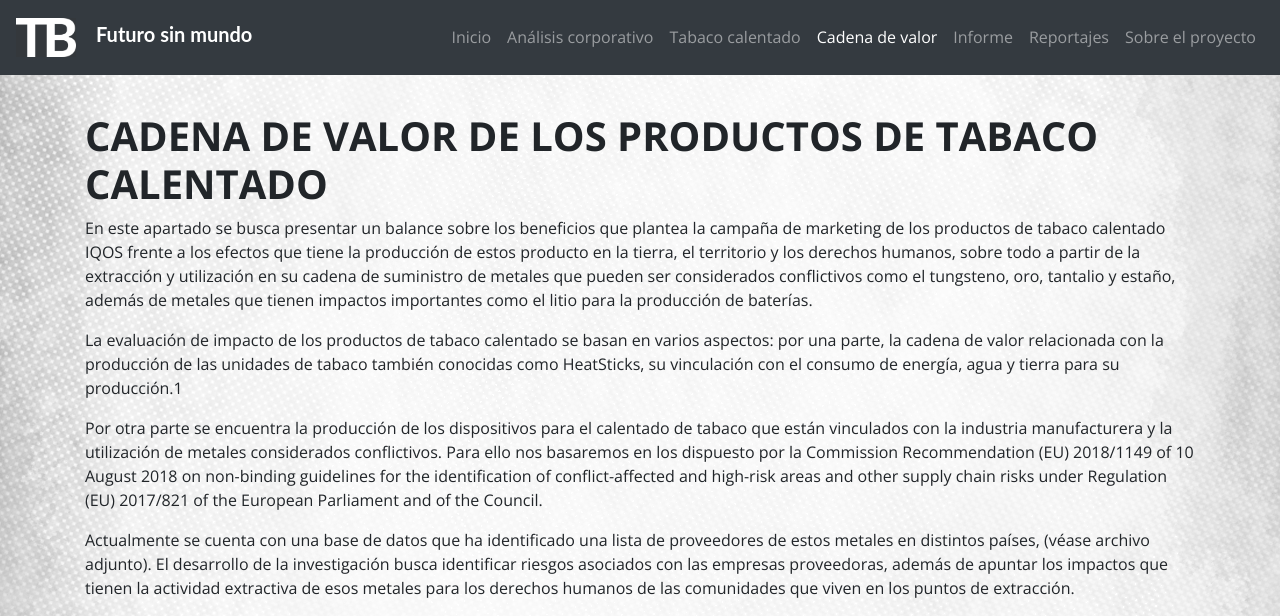
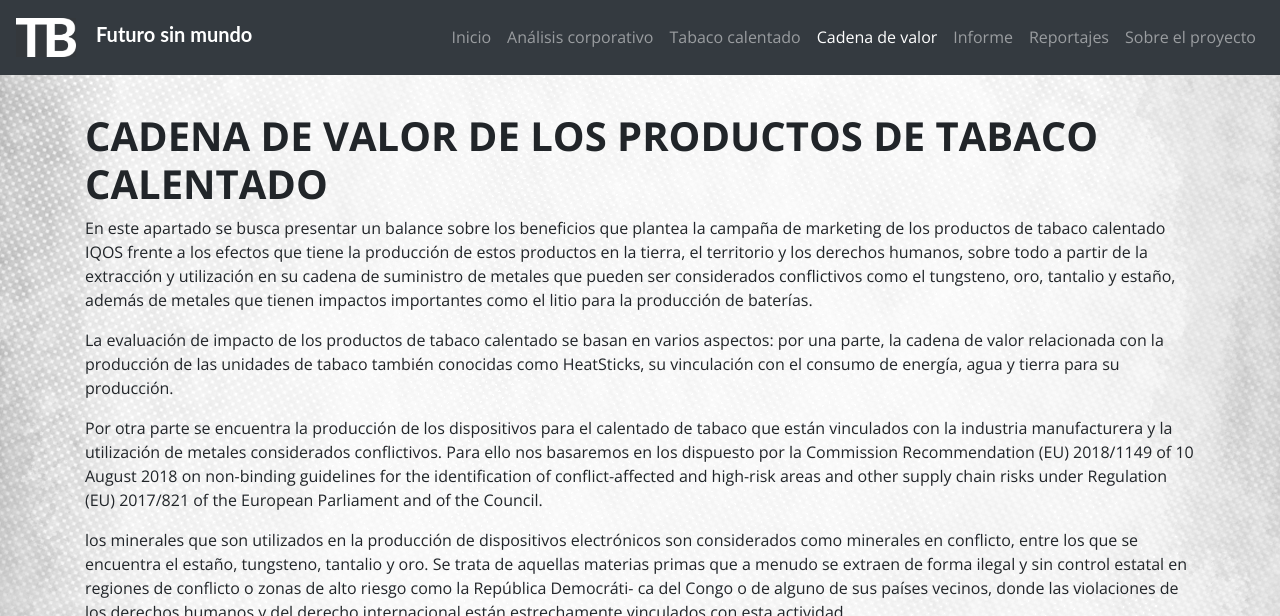
Before and after one commit to ProjectPODER/futurosinmundo, a Jekyll site: the page built from 4-cadenadevalor.md, in a window 1280 px wide and 1400 px high, cut to the strip 0-616 px from the top of the window. Built offline with Jekyll 4.4.1, drawn with Linux system fonts in a browser that asks for light colours; some of the changed text lies outside the part shown.

Commit message:
Update 4-cadenadevalor.md

```diff
--- a/4-cadenadevalor.md
+++ b/4-cadenadevalor.md
@@ -6,12 +6,31 @@
 
 # CADENA DE VALOR DE LOS PRODUCTOS DE TABACO CALENTADO
 
-En este apartado se busca presentar un balance sobre los beneficios que plantea la campaña de marketing de los productos de tabaco calentado IQOS frente a los efectos que tiene la producción de estos producto en la tierra, el territorio y los derechos humanos, sobre todo a partir de la extracción y utilización en su cadena de suministro de metales que pueden ser considerados conflictivos como el tungsteno, oro, tantalio y estaño, además de metales que tienen impactos importantes como el litio para la producción de baterías.
+En este apartado se busca presentar un balance sobre los beneficios que plantea la campaña de marketing de los productos de tabaco calentado IQOS frente a los efectos que tiene la producción de estos productos en la tierra, el territorio y los derechos humanos, sobre todo a partir de la extracción y utilización en su cadena de suministro de metales que pueden ser considerados conflictivos como el tungsteno, oro, tantalio y estaño, además de metales que tienen impactos importantes como el litio para la producción de baterías.
 
-La evaluación de impacto de los productos de tabaco calentado se basan en varios aspectos: por una parte, la cadena de valor relacionada con la producción de las unidades de tabaco también conocidas como HeatSticks, su vinculación con el consumo de energía, agua y tierra para su producción.1
+La evaluación de impacto de los productos de tabaco calentado se basan en varios aspectos: por una parte, la cadena de valor relacionada con la producción de las unidades de tabaco también conocidas como HeatSticks, su vinculación con el consumo de energía, agua y tierra para su producción.
 
 Por otra parte se encuentra la producción de los dispositivos para el calentado de tabaco que están vinculados con la industria manufacturera y la utilización de metales considerados conflictivos. Para ello nos basaremos en los dispuesto por la Commission Recommendation (EU) 2018/1149 of 10 August 2018 on non-binding guidelines for the identification of conflict-affected and high-risk areas and other supply chain risks under Regulation (EU) 2017/821 of the European Parliament and of the Council.
+
+los minerales que son utilizados en la producción de dispositivos electrónicos son
+considerados como minerales en conflicto, entre los que se encuentra el estaño, tungsteno,
+tantalio y oro. Se trata de aquellas materias primas que a menudo se extraen de forma ilegal y
+sin control estatal en regiones de conflicto o zonas de alto riesgo como la República Democráti-
+ca del Congo o de alguno de sus países vecinos, donde las violaciones de los derechos humanos
+y del derecho internacional están estrechamente vinculados con esta actividad.
+
+
+La extracción de estos minerales en ocasiones pueden ser utilizados con la finalidad de finan-
+ciar conflictos armados en algunos países. Desde 2014 las empresas registradas en los Estados
+Unidos son requeridas para presentar un reporte anual ante la SEC donde informen si utilizan
+alguno de los minerales en conflicto.
 
 Actualmente se cuenta con una base de datos que ha identificado una lista de proveedores de estos metales en distintos países, (véase archivo adjunto). El desarrollo de la investigación busca identificar riesgos asociados con las empresas proveedoras, además de apuntar los impactos que tienen la actividad extractiva de esos metales para los derechos humanos de las comunidades que viven en los puntos de extracción.
 
 <div style="width: 100%;"><div style="position: relative; padding-bottom: 56.25%; padding-top: 0; height: 0;"><iframe title="AH-PMI" frameborder="0" width="1200" height="675" style="position: absolute; top: 0; left: 0; width: 100%; height: 100%;" src="https://view.genial.ly/65dcb0189fec8e001497ae37" type="text/html" allowscriptaccess="always" allowfullscreen="true" scrolling="yes" allownetworking="all"></iframe> </div> </div>
+
+ la cadena de suministro de los PTC, como otras que se basan en la explotación intensiva
+de bienes naturales, da cuenta de un negocio que profundiza el modelo capitalista basado en
+el extractivismo neocolonial, en el que paradójicamente los mercados menos significativos son
+aquellos donde se quedan y resienten de mayor forma los pasivos ambientales, sociales y las
+consecuencias de las violaciones a los derechos humanos
```
